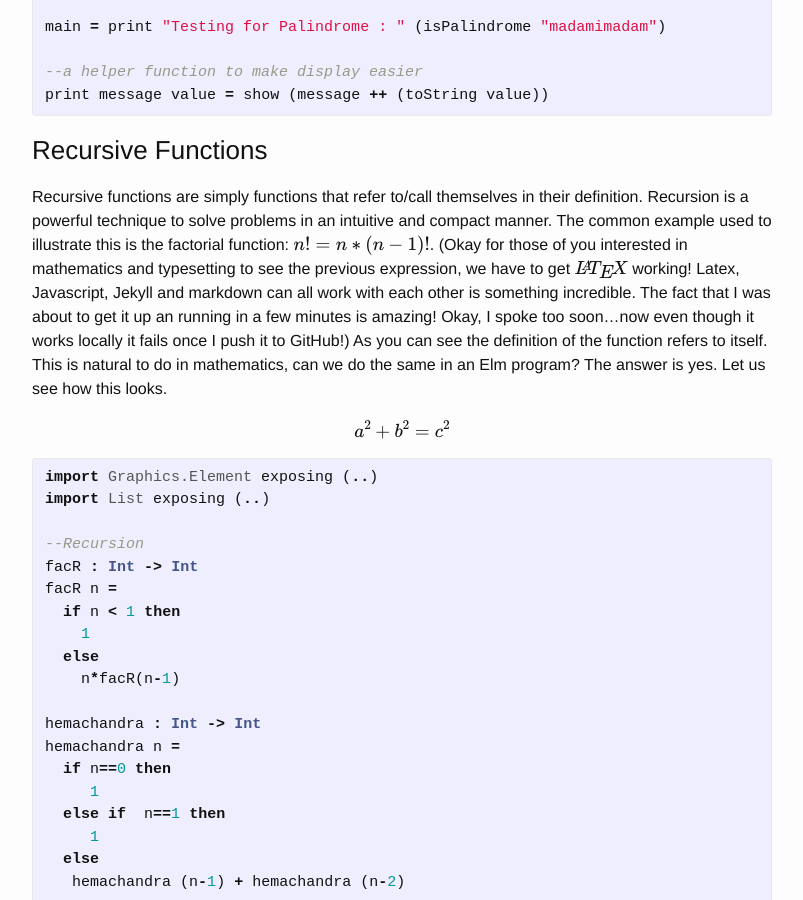
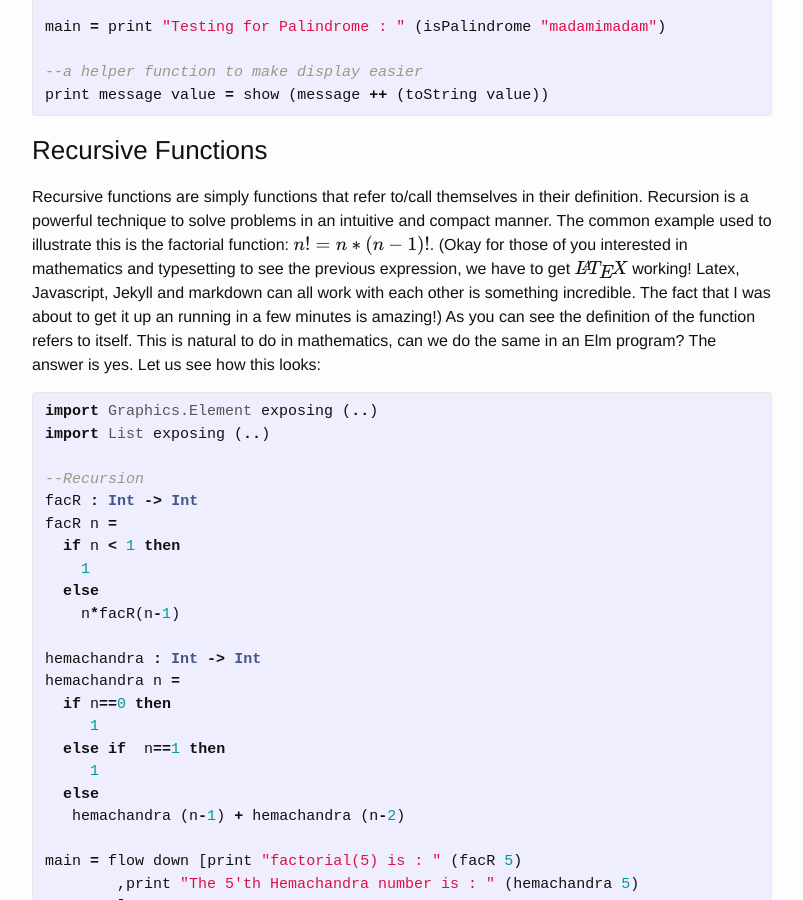
Before and after one commit to csmith111/csmith111.github.io, a Jekyll site: the page built from _posts/2016-02-07-ASecondBlogPost.markdown, in a window 1280 px wide and 900 px high, scrolled down 1989 px. Shown: the whole window, without its empty margins (238-1041 px from the left). Built offline with Jekyll 4.4.1, drawn with Linux system fonts in a browser that asks for light colours; formulas are drawn with MathJax 3.

Commit message:
update on MathJax setup

```diff
--- a/_posts/2016-02-07-ASecondBlogPost.markdown
+++ b/_posts/2016-02-07-ASecondBlogPost.markdown
@@ -95,9 +95,7 @@
 ### Recursive Functions
 
 Recursive functions are simply functions that refer to/call themselves in their definition. Recursion is a powerful technique to solve problems in an intuitive and compact manner. The common example used to illustrate this is the factorial function:
-$$ n! = n*(n-1)!$$. (Okay for those of you interested in mathematics and typesetting to see the previous expression, we have to get $\LaTeX$ working! Latex, Javascript, Jekyll and markdown can all work with each other is something incredible. The fact that I was about to get it up an running in a few minutes is amazing! Okay, I spoke too soon...now even though it works locally it fails once I push it to GitHub!) As you can see the definition of the function refers to itself. This is natural to do in mathematics, can we do the same in an Elm program? The answer is  yes. Let us see how this looks.
-
-$$ a^2 + b^2 = c^2$$
+$$ n! = n*(n-1)!$$. (Okay for those of you interested in mathematics and typesetting to see the previous expression, we have to get $ \LaTeX $ working! Latex, Javascript, Jekyll and markdown can all work with each other is something incredible. The fact that I was about to get it up an running in a few minutes is amazing!) As you can see the definition of the function refers to itself. This is natural to do in mathematics, can we do the same in an Elm program? The answer is  yes. Let us see how this looks:
 
 {% highlight Haskell %}
 import Graphics.Element exposing (..)
```
